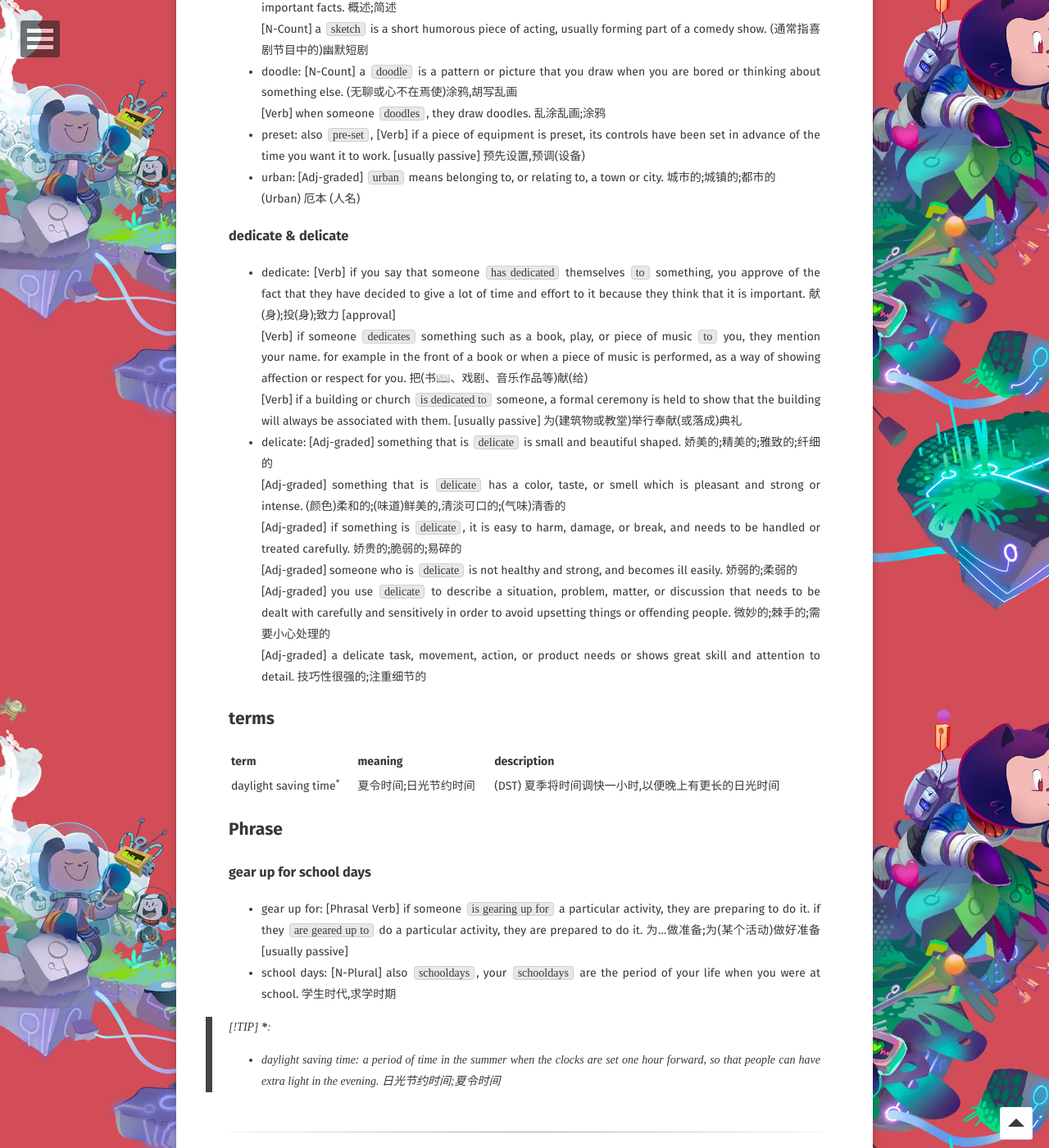
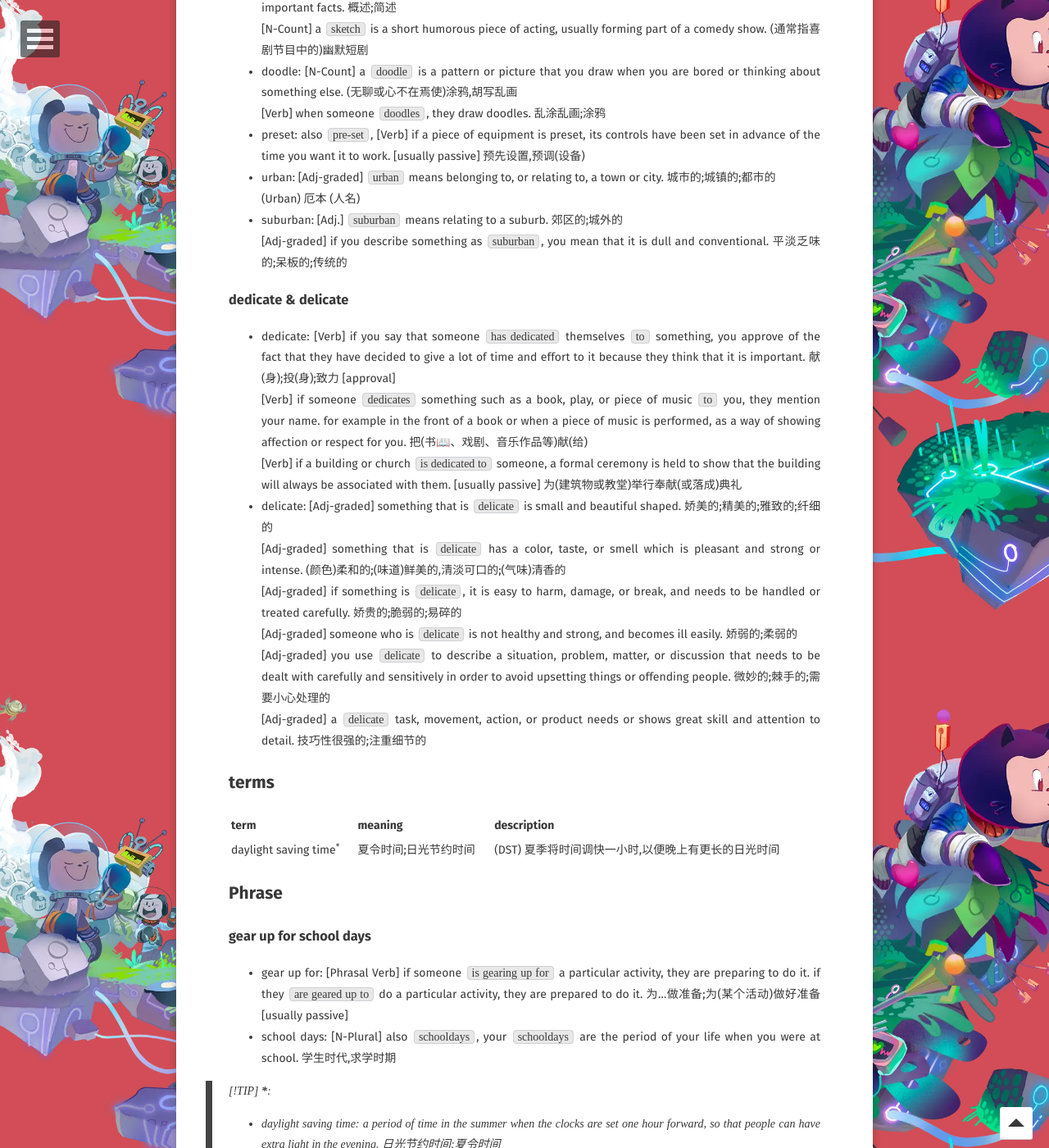
Before and after one commit to WebPavel/WebPavel.github.io, a Jekyll site: the page built from _posts/2026-03-26-daily-English-learning.md, in a window 1280 px wide and 1400 px high, scrolled down 1945 px. Shown: the whole window at 82% size. Built offline with Jekyll 4.4.1, drawn with Linux system fonts in a browser that asks for light colours; some web fonts are replaced; comment, search, counter and statistics services are not loaded; some of the changed text lies outside the part shown.

Commit message:
feat: updates on daily English learning

```diff
--- a/_posts/2026-03-26-daily-English-learning.md
+++ b/_posts/2026-03-26-daily-English-learning.md
@@ -56,6 +56,8 @@ When I encounter similar words again, I get confused about their meanings. For e
 - preset: also `pre-set`, [Verb] if a piece of equipment is preset, its controls have been set in advance of the time you want it to work. [usually passive] 预先设置,预调(设备)
 - urban: [Adj-graded] `urban` means belonging to, or relating to, a town or city. 城市的;城镇的;都市的<br/>
   (Urban) 厄本 (人名)
+- suburban: [Adj.] `suburban` means relating to a suburb. 郊区的;城外的<br/>
+  [Adj-graded] if you describe something as `suburban`, you mean that it is dull and conventional. 平淡乏味的;呆板的;传统的
 
 ### dedicate & delicate
 
@@ -68,7 +70,7 @@ When I encounter similar words again, I get confused about their meanings. For e
   [Adj-graded] if something is `delicate`, it is easy to harm, damage, or break, and needs to be handled or treated carefully. 娇贵的;脆弱的;易碎的<br/>
   [Adj-graded] someone who is `delicate` is not healthy and strong, and becomes ill easily. 娇弱的;柔弱的<br/>
   [Adj-graded] you use `delicate` to describe a situation, problem, matter, or discussion that needs to be dealt with carefully and sensitively in order to avoid upsetting things or offending people. 微妙的;棘手的;需要小心处理的<br/>
-  [Adj-graded] a delicate task, movement, action, or product needs or shows great skill and attention to detail. 技巧性很强的;注重细节的
+  [Adj-graded] a `delicate` task, movement, action, or product needs or shows great skill and attention to detail. 技巧性很强的;注重细节的
 
 ## terms
 
```
